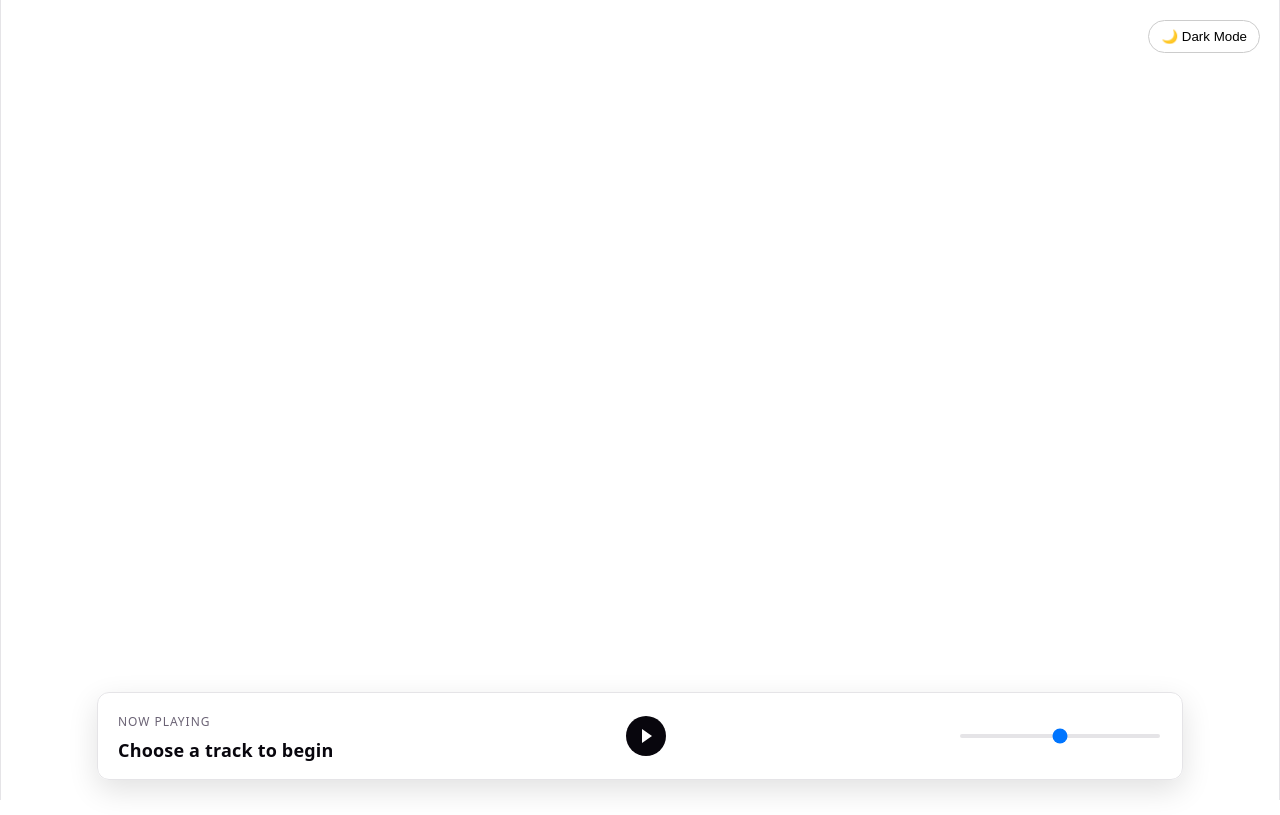
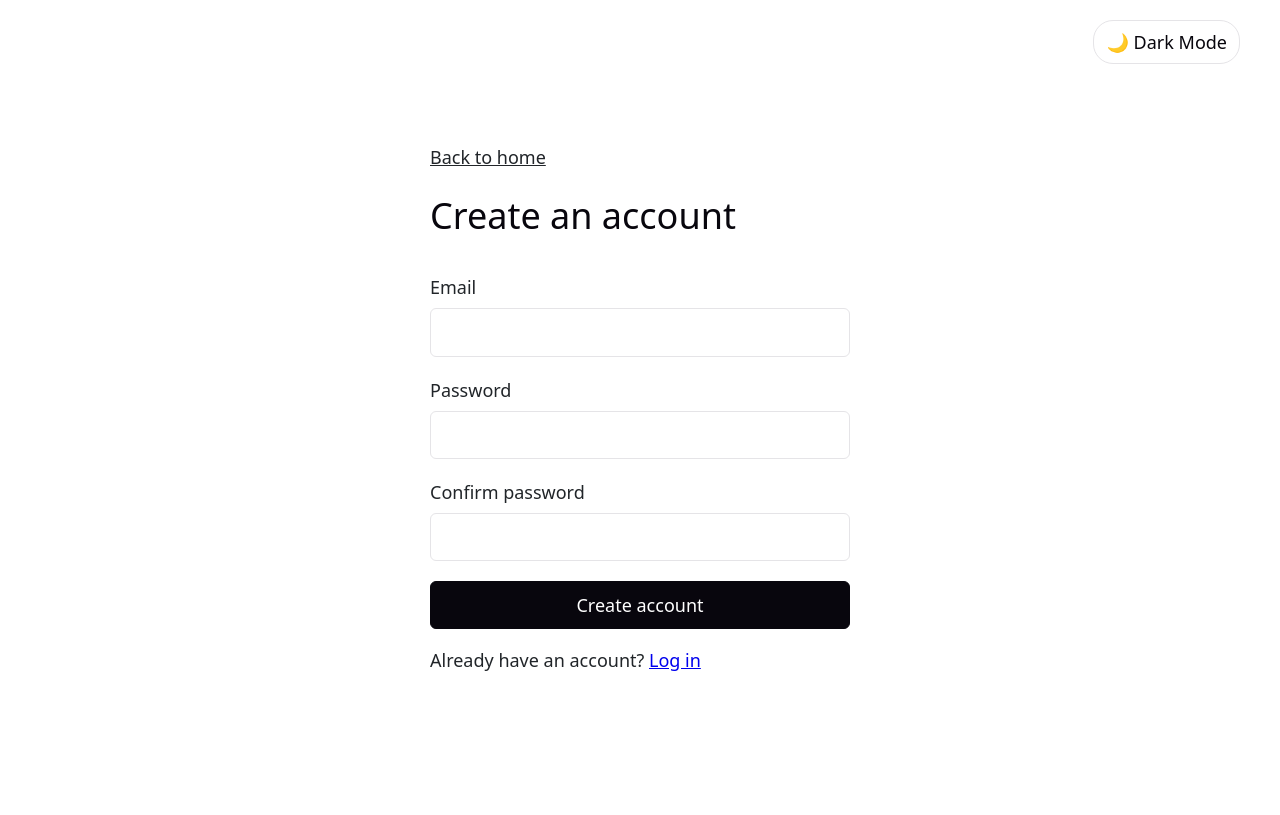
Before and after one commit to andreikeanandavid828-star/musicon, a React (Vite) app: page /signup in a window 1280 px wide. Built offline with nearby package versions, Linux system fonts and the light colour scheme.

Commit message:
fixed light/dark mode, organized stuff, added sign up

```diff
--- a/src/App.css
+++ b/src/App.css
@@ -1,5 +1,3 @@
-
-
 /*ISSUES THAT NEED TO BE FIXED:
 
 - the code needs to be cleaned up and organized, with comments explaining each section and its purpose.
@@ -15,147 +13,68 @@
 
 */
 
-/* ================================================================================ */
-/* ================================================================================ */
-/* ================================================================================ */
+/* App layout and shared header. */
+.app-container {
+  min-height: 100vh;
+  padding: 20px 40px 124px;
+  background: var(--page-bg);
+  color: var(--text);
+  text-align: center;
+  transition: background-color 0.3s ease, color 0.3s ease;
+}
+.app-header {
+  display: flex;
+  align-items: center;
+  justify-content: space-between;
+  gap: 12px;
+  min-height: 38px;
+}
+.app-header--login { justify-content: flex-end; }
 
-/* Add this snippet to the top of your App.css */
-* {
-  box-sizing: border-box;
-  /* Tells all elements to contain their padding */
+/* Shared button styles for links and interactive controls. */
+.button {
+  display: inline-flex;
+  align-items: center;
+  justify-content: center;
+  padding: 8px 12px;
+  border: 1px solid var(--border);
+  border-radius: 20px;
+  background: var(--control-bg);
+  color: var(--control-text);
+  text-decoration: none;
+  cursor: pointer;
+}
+.button:hover { border-color: var(--muted); }
+.button:focus-visible, .back-link:focus-visible, .form-input:focus-visible, .footer-volume:focus-visible {
+  outline: 2px solid #aa3bff;
+  outline-offset: 2px;
+}
+.button--primary {
+  padding: 10px 14px;
+  border-color: var(--primary-bg);
+  border-radius: 6px;
+  background: var(--primary-bg);
+  color: var(--primary-text);
 }
 
-.top-corner-container {
-  position: absolute;
-  /* Takes it out of normal layout flow */
-  top: 20px;
-  /* 20 pixels down from the very top */
-  right: 20px;
-  /* 20 pixels in from the very right */
-  display: flex;
-  /* Aligns the buttons horizontally side-by-side */
-  gap: 10px;
-  /* Adds a 10px space between the buttons */
+/* Home and login pages. */
+.home-page h1, .login-page h1 { color: var(--heading); font-weight: 500; }
+.home-page h1 { margin: 32px 0; font-size: 56px; letter-spacing: -0.03em; }
+.home-page p { margin: 0; }
+.login-page { max-width: 420px; margin: 80px auto 0; text-align: left; }
+.login-page h1 { margin: 20px 0 32px; font-size: 36px; }
+.back-link { color: inherit; }
+.login-form { display: flex; flex-direction: column; gap: 8px; }
+.form-input {
+  margin-bottom: 12px;
+  padding: 10px;
+  border: 1px solid var(--border);
+  border-radius: 6px;
+  background: var(--control-bg);
+  color: var(--control-text);
 }
 
-.left-top-corner-container {
-  position: absolute;
-  /* Takes it out of normal layout flow */
-  top: 20px;
-  /* 20 pixels down from the very top */
-  left: 20px;
-  /* 20 pixels in from the very left */
-  display: flex;
-  /* Aligns the buttons horizontally side-by-side */
-  gap: 10px;
-  /* Adds a 10px space between the buttons */
-}
-
-.Login-btn {
-  display: inline-block;
-  padding: 8px 12px;
-  cursor: pointer;
-  border-radius: 20px;
-  border: 1px solid #ccc;
-  background: white;
-  color: black;
-  text-decoration: none;
-}
-
-.login-page {
-  max-width: 420px;
-  margin: 80px auto 0;
-  text-align: left;
-}
-
-.login-page h1 {
-  margin-top: 20px;
-  font-size: 36px;
-  white-space: nowrap;
-}
-
-.back-link {
-  color: inherit;
-}
-
-.login-form {
-  display: flex;
-  flex-direction: column;
-  gap: 8px;
-}
-
-.login-form input {
-  margin-bottom: 12px;
-  padding: 10px;
-  background: #fff;
-  color:#08060d;
-  border: 1px solid #ccc;
-  border-radius: 6px;
-  font: inherit;
-}
-
-.login-form button {
-  padding: 10px 14px;
-  border: 0;
-  border-radius: 6px;
-  background: #08060d;
-  color: #fff;
-  cursor: pointer;
-  font: inherit;
-}
-
-/* 🌐 1. Synchronize the browser's base canvas background color */
-html,
-body {
-  background-color: #ffffff;
-  /* Light mode default canvas */
-  transition: background-color 0.3s ease;
-}
-
-/* 🌙 2. When dark mode is active, turn the absolute root canvas dark too! */
-.dark-mode-active html,
-html:has(.dark-mode) {
-  background-color: #121212 !important;
-}
-
-/* 🛑 3. Stop the annoying left-and-right scroll canvas leaks */
-html {
-  overscroll-behavior-x: none;
-  /* Disables side-to-side rubber-banding completely */
-  overscroll-behavior-y: auto;
-  /* Allows up/down bounce, but it will now be dark! */
-}
-
-/* Base styles for your main container */
-/* 1. Clear out the browser's default body margins */
-html,
-body {
-  margin: 0;
-  padding: 0;
-  width: 100%;
-  overflow-x: hidden;
-  /* Prevents accidental sideways scrolling */
-}
-
-/* 2. Force your app layout to fill the absolute entire screen */
-#root {
-  width: 100%;
-  margin: 0;
-  padding: 0;
-}
-
-.app-container {
-  min-height: 100vh;
-  width: 100%;
-  /* ✨ Change this from 100vw to 100% */
-  box-sizing: border-box;
-
-  background-color: #ffffff;
-  color: #212529;
-  transition: background-color 0.3s ease, color 0.3s ease;
-  padding: 40px 40px 124px;
-}
-
+/* Footer music player. */
 .footer-panel {
   position: fixed;
   z-index: 10;
@@ -169,51 +88,25 @@ body {
   max-width: 1086px;
   margin: 0 auto;
   padding: 16px 20px;
-  border: 1px solid #e5e4e7;
+  border: 1px solid var(--border);
   border-radius: 12px;
-  background: rgba(255, 255, 255, 0.94);
-  box-shadow: 0 10px 30px rgba(0, 0, 0, 0.12);
+  background: var(--surface);
+  box-shadow: var(--shadow);
   backdrop-filter: blur(12px);
 }
-
-.footer-track {
-  display: flex;
-  min-width: 0;
-  flex-direction: column;
-  gap: 2px;
-  text-align: left;
-}
-
-.footer-eyebrow {
-  color: #6b6375;
-  font-size: 12px;
-  letter-spacing: 0.08em;
-  text-transform: uppercase;
-}
-
-.footer-track strong {
-  overflow: hidden;
-  color: #08060d;
-  text-overflow: ellipsis;
-  white-space: nowrap;
-}
-
+.footer-track { display: flex; min-width: 0; flex-direction: column; gap: 2px; text-align: left; }
+.footer-eyebrow { color: var(--muted); font-size: 12px; letter-spacing: 0.08em; text-transform: uppercase; }
+.footer-track strong { overflow: hidden; color: var(--heading); text-overflow: ellipsis; white-space: nowrap; }
 .footer-action {
-  display: inline-flex;
-  align-items: center;
-  justify-content: center;
   flex: 0 0 auto;
   width: 40px;
   height: 40px;
   padding: 0;
-  border: 0;
-  border-radius: 999px;
-  background: #08060d;
-  color: #fff;
-  cursor: pointer;
-  font: inherit;
+  border-radius: 50%;
+  border-color: var(--primary-bg);
+  background: var(--primary-bg);
+  color: var(--primary-text);
 }
-
 .play-icon {
   width: 0;
   height: 0;
@@ -222,89 +115,24 @@ body {
   border-bottom: 7px solid transparent;
   border-left: 10px solid currentColor;
 }
-
 .pause-icon {
   width: 12px;
   height: 14px;
-  background: linear-gradient(to right,
-      currentColor 0 4px,
-      transparent 4px 8px,
-      currentColor 8px 12px);
+  background: linear-gradient(to right, currentColor 0 4px, transparent 4px 8px, currentColor 8px 12px);
 }
-
-
 .footer-volume {
   flex: 1 1 auto;
   width: 100%;
   max-width: 200px;
   height: 4px;
   border-radius: 2px;
-  background: #e5e4e7;
+  background: var(--border);
   appearance: none;
   cursor: pointer;
 }
-
-
-
-/* Styles that kick in ONLY when .dark-mode is applied */
-.app-container.dark-mode {
-  background-color: #2a2323 !important;
+@media (max-width: 520px) {
+  .app-container { padding-right: 20px; padding-left: 20px; }
+  .home-page h1 { margin: 20px 0; font-size: 36px; }
+  .login-page h1 { font-size: 30px; }
+  .footer-panel { right: 12px; bottom: 12px; left: 12px; gap: 12px; padding: 14px 16px; }
 }
-
-.app-container.dark-mode h1,
-.app-container.dark-mode p, .login-page p {
-  color: #f8f9fa !important;
-}
-
-.dark-mode .footer-panel {
-  border-color: #3f414a;
-  background: rgba(30, 31, 38, 0.94);
-}
-
-.dark-mode .footer-eyebrow {
-  color: #b7b9c2;
-}
-
-.dark-mode .footer-track strong {
-  color: #f8f9fa;
-}
-
-.dark-mode .footer-action {
-  background: #f8f9fa;
-  color: #121212;
-}
-
-@media (max-width: 520px) {
-  .app-container {
-    padding-right: 20px;
-    padding-left: 20px;
-  }
-
-  .footer-panel {
-    right: 12px;
-    bottom: 12px;
-    left: 12px;
-    padding: 14px 16px;
-  }
-}
-
-/* Optional styling for your switch button */
-.theme-toggle-btn {
-  padding: 8px 12px;
-  cursor: pointer;
-  border-radius: 20px;
-  border: 1px solid #ccc;
-  background: white;
-  color: black;
-}
-
-.dark-mode .theme-toggle-btn {
-  background: #333;
-  color: white;
-  border-color: #555;
-}
-
-.dark-mode .login-form button {
-  background: #f8f9fa;
-  color: #121212;
-}
--- a/src/App.jsx
+++ b/src/App.jsx
@@ -1,41 +1,48 @@
-import { useState } from 'react';
+import { useEffect, useState } from 'react';
 import { BrowserRouter, Route, Routes, useLocation } from 'react-router-dom';
 import './App.css';
-import LightSwitch from './LightSwitch.jsx';
 import FooterMusicPlayer from './Footer.jsx';
 import Home from './Home.jsx';
+import LightSwitch from './LightSwitch.jsx';
 import Login from './Login.jsx';
+import LoginButton from './LoginButton.jsx';
+import SignUp from './SignUp.jsx';
 
-function App() {
+function AppShell() {
+  const [isDarkMode, setIsDarkMode] = useState(false);
+  const { pathname } = useLocation();
+  const isAuthPage = pathname === '/login' || pathname === '/signup';
+
+  useEffect(() => {
+    document.documentElement.dataset.theme = isDarkMode ? 'dark' : 'light';
+    return () => { delete document.documentElement.dataset.theme; };
+  }, [isDarkMode]);
+
+  return (
+    <div className="app-container">
+      <header className={isAuthPage ? 'app-header app-header--login' : 'app-header'}>
+        {!isAuthPage && <LoginButton />}
+        <LightSwitch
+          isDarkMode={isDarkMode}
+          toggleTheme={() => setIsDarkMode((current) => !current)}
+        />
+      </header>
+
+      <Routes>
+        <Route path="/" element={<Home />} />
+        <Route path="/login" element={<Login />} />
+        <Route path="/signup" element={<SignUp />} />
+      </Routes>
+
+      {!isAuthPage && <FooterMusicPlayer />}
+    </div>
+  );
+}
+
+export default function App() {
   return (
     <BrowserRouter>
       <AppShell />
     </BrowserRouter>
   );
 }
-
-function AppShell() {
-  const [isDarkMode, setIsDarkMode] = useState(false);
-  const location = useLocation();
-
-  const toggleTheme = () => {
-    setIsDarkMode(!isDarkMode);
-  };
-
-  return (
-    <div className={`app-container ${isDarkMode ? 'dark-mode' : ''}`}>
-      <div className="top-corner-container">
-        <LightSwitch toggleTheme={toggleTheme} isDarkMode={isDarkMode} />
-      </div>
-
-      <Routes>
-        <Route path="/" element={<Home />} />
-        <Route path="/login" element={<Login />} />
-      </Routes>
-
-      {location.pathname !== '/login' && <FooterMusicPlayer />}
-    </div>
-  );
-}
-
-export default App;
--- a/src/Button.jsx
+++ b/src/Button.jsx
@@ -1,8 +1,7 @@
-// This is a reusable button component
-export default function Button({ text }) {
+export default function Button({ children, className = '', type = 'button', ...props }) {
   return (
-    <button className="primary-btn">
-      {text}
+    <button className={['button', className].filter(Boolean).join(' ')} type={type} {...props}>
+      {children}
     </button>
   );
 }
--- a/src/Footer.jsx
+++ b/src/Footer.jsx
@@ -1,6 +1,7 @@
 import { useState } from 'react';
+import Button from './Button.jsx';
 
-function FooterMusicPlayer() {
+export default function FooterMusicPlayer() {
   const [isPlaying, setIsPlaying] = useState(false);
 
   return (
@@ -9,18 +10,15 @@ function FooterMusicPlayer() {
         <span className="footer-eyebrow">Now playing</span>
         <strong>Choose a track to begin</strong>
       </div>
-            <button
+      <Button
         className="footer-action"
-                type="button"
         aria-label={isPlaying ? 'Pause' : 'Play'}
         title={isPlaying ? 'Pause' : 'Play'}
-                onClick={() => setIsPlaying(!isPlaying)}
+        onClick={() => setIsPlaying((current) => !current)}
       >
         <span className={isPlaying ? 'pause-icon' : 'play-icon'} aria-hidden="true" />
-            </button>
-            <input className="footer-volume" type="range" min="0" max="100" defaultValue="50" />
+      </Button>
+      <input className="footer-volume" type="range" min="0" max="100" defaultValue="50" aria-label="Volume" />
     </footer>
   );
 }
-
-export default FooterMusicPlayer;
--- a/src/LightSwitch.jsx
+++ b/src/LightSwitch.jsx
@@ -1,9 +1,9 @@
-// This is a button for the light switch component
+import Button from './Button.jsx';
+
 export default function LightSwitch({ toggleTheme, isDarkMode }) {
   return (
-    <button onClick={toggleTheme} className="theme-toggle-btn">
-      {/* Change the text or emoji on the button based on the mode */}
+    <Button onClick={toggleTheme} aria-pressed={isDarkMode}>
       {isDarkMode ? '☀️ Light Mode' : '🌙 Dark Mode'}
-    </button>
+    </Button>
   );
 }
--- a/src/Login.jsx
+++ b/src/Login.jsx
@@ -1,19 +1,37 @@
 import { Link } from 'react-router-dom';
+import Button from './Button.jsx';
 
 export default function Login() {
   return (
     <main className="login-page">
       <Link className="back-link" to="/">Back to home</Link>
       <h1>Log in to Musicon</h1>
+
       <form className="login-form">
         <label htmlFor="email">Email</label>
-                <input id="email" name="email" type="email" autoComplete="email" required />
+        <input
+          className="form-input"
+          id="email"
+          name="email"
+          type="email"
+          autoComplete="email"
+          required
+        />
 
         <label htmlFor="password">Password</label>
-                <input id="password" name="password" type="password" autoComplete="current-password" required />
+        <input
+          className="form-input"
+          id="password"
+          name="password"
+          type="password"
+          autoComplete="current-password"
+          required
+        />
 
-                <button type="submit">Log in</button>
+        <Button className="button--primary" type="submit">Log in</Button>
       </form>
+
+      <p>Don't have an account? <Link to="/signup">Sign up</Link></p>
     </main>
   );
 }
--- a/src/LoginButton.jsx
+++ b/src/LoginButton.jsx
@@ -1,7 +1,5 @@
 import { Link } from 'react-router-dom';
 
 export default function LoginButton() {
-  return (
-    <Link to="/login" className="Login-btn">Log in</Link>
-  );
+  return <Link to="/login" className="button">Log in</Link>;
 }
--- /dev/null
+++ b/src/SignUp.jsx
@@ -0,0 +1,103 @@
+import { useState } from 'react';
+import { Link } from 'react-router-dom';
+import Button from './Button.jsx';
+
+export default function SignUp() {
+  const [submitting, setSubmitting] = useState(false);
+  const [error, setError] = useState('');
+  const [created, setCreated] = useState(false);
+
+  async function handleSubmit(event) {
+    event.preventDefault();
+
+    const form = event.currentTarget;
+    const data = new FormData(form);
+    const email = String(data.get('email')).trim();
+    const password = String(data.get('password'));
+    const confirmation = String(data.get('confirmPassword'));
+
+    setError('');
+    setCreated(false);
+
+    if (password !== confirmation) {
+      setError('Passwords do not match.');
+      return;
+    }
+
+    setSubmitting(true);
+
+    try {
+      // Backend: accept POST /api/auth/register with { email, password }.
+      // Return 201 for success or 409 if the email is already registered.
+      const response = await fetch('/api/auth/register', {
+        method: 'POST',
+        headers: { 'Content-Type': 'application/json' },
+        body: JSON.stringify({ email, password }),
+      });
+
+      if (response.status === 201) {
+        form.reset();
+        setCreated(true);
+      } else if (response.status === 409) {
+        setError('An account already exists with that email.');
+      } else if (response.status === 404) {
+        setError('');
+      } else {
+        setError('Could not create your account. Please try again.');
+      }
+    } catch {
+      setError('.');
+    } finally {
+      setSubmitting(false);
+    }
+  }
+
+  return (
+    <main className="login-page">
+      <Link className="back-link" to="/">Back to home</Link>
+      <h1>Create an account</h1>
+
+      <form className="login-form" onSubmit={handleSubmit}>
+        <label htmlFor="signup-email">Email</label>
+        <input
+          className="form-input"
+          id="signup-email"
+          name="email"
+          type="email"
+          autoComplete="email"
+          required
+        />
+
+        <label htmlFor="signup-password">Password</label>
+        <input
+          className="form-input"
+          id="signup-password"
+          name="password"
+          type="password"
+          autoComplete="new-password"
+          minLength={8}
+          required
+        />
+
+        <label htmlFor="signup-confirm">Confirm password</label>
+        <input
+          className="form-input"
+          id="signup-confirm"
+          name="confirmPassword"
+          type="password"
+          autoComplete="new-password"
+          minLength={8}
+          required
+        />
+
+        <Button className="button--primary" type="submit" disabled={submitting}>
+          {submitting ? 'Creating account…' : 'Create account'}
+        </Button>
+      </form>
+
+      {error && <p role="alert">{error}</p>}
+      {created && <p role="status">Account created.</p>}
+      <p>Already have an account? <Link to="/login">Log in</Link></p>
+    </main>
+  );
+}
--- a/src/index.css
+++ b/src/index.css
@@ -1,111 +1,37 @@
+/* Global palette and document defaults. The toggle sets data-theme. */
 :root {
-  --text: #6b6375;
-  --text-h: #08060d;
-  --bg: #fff;
+  font: 18px/1.45 system-ui, 'Segoe UI', Roboto, sans-serif;
+  color-scheme: light;
+  --page-bg: #fff;
+  --text: #212529;
+  --heading: #08060d;
+  --muted: #6b6375;
   --border: #e5e4e7;
-  --code-bg: #f4f3ec;
-  --accent: #aa3bff;
-  --accent-bg: rgba(170, 59, 255, 0.1);
-  --accent-border: rgba(170, 59, 255, 0.5);
-  --social-bg: rgba(244, 243, 236, 0.5);
-  --shadow:
-    rgba(0, 0, 0, 0.1) 0 10px 15px -3px, rgba(0, 0, 0, 0.05) 0 4px 6px -2px;
-
-  --sans: system-ui, 'Segoe UI', Roboto, sans-serif;
-  --heading: system-ui, 'Segoe UI', Roboto, sans-serif;
-  --mono: ui-monospace, Consolas, monospace;
-
-  font: 18px/145% var(--sans);
-  letter-spacing: 0.18px;
-  color-scheme: light dark;
-  color: var(--text);
-  background: var(--bg);
-  font-synthesis: none;
-  text-rendering: optimizeLegibility;
-  -webkit-font-smoothing: antialiased;
-  -moz-osx-font-smoothing: grayscale;
-
-  @media (max-width: 1024px) {
-    font-size: 16px;
-  }
+  --surface: rgba(255, 255, 255, 0.94);
+  --control-bg: #fff;
+  --control-text: #08060d;
+  --primary-bg: #08060d;
+  --primary-text: #fff;
+  --shadow: 0 10px 30px rgba(0, 0, 0, 0.12);
+  background: var(--page-bg);
 }
-
-@media (prefers-color-scheme: dark) {
-  :root {
-    --text: #9ca3af;
-    --text-h: #000000;
-    --bg: #16171d;
-    --border: #2e303a;
-    --code-bg: #1f2028;
-    --accent: #c084fc;
-    --accent-bg: rgba(192, 132, 252, 0.15);
-    --accent-border: rgba(192, 132, 252, 0.5);
-    --social-bg: rgba(47, 48, 58, 0.5);
-    --shadow:
-      rgba(0, 0, 0, 0.4) 0 10px 15px -3px, rgba(0, 0, 0, 0.25) 0 4px 6px -2px;
-  }
-
-  #social .button-icon {
-    filter: invert(1) brightness(2);
-  }
+:root[data-theme='dark'] {
+  color-scheme: dark;
+  --page-bg: #2a2323;
+  --text: #f8f9fa;
+  --heading: #f8f9fa;
+  --muted: #b7b9c2;
+  --border: #3f414a;
+  --surface: rgba(30, 31, 38, 0.94);
+  --control-bg: #333;
+  --control-text: #fff;
+  --primary-bg: #f8f9fa;
+  --primary-text: #121212;
+  --shadow: 0 10px 30px rgba(0, 0, 0, 0.3);
 }
-
-body {
-  margin: 0;
-}
-
-#root {
-  width: 1126px;
-  max-width: 100%;
-  margin: 0 auto;
-  text-align: center;
-  border-inline: 1px solid var(--border);
-  min-height: 100svh;
-  display: flex;
-  flex-direction: column;
-  box-sizing: border-box;
-}
-
-h1,
-h2 {
-  font-family: var(--heading);
-  font-weight: 500;
-  color: var(--text-h);
-}
-
-h1 {
-  font-size: 56px;
-  letter-spacing: -1.68px;
-  margin: 32px 0;
-  @media (max-width: 1024px) {
-    font-size: 36px;
-    margin: 20px 0;
-  }
-}
-h2 {
-  font-size: 24px;
-  line-height: 118%;
-  letter-spacing: -0.24px;
-  margin: 0 0 8px;
-  @media (max-width: 1024px) {
-    font-size: 20px;
-  }
-}
-p {
-  margin: 0;
-}
-
-code,
-.counter {
-  font-family: var(--mono);
-  display: inline-flex;
-  border-radius: 4px;
-  color: var(--text-h);
-}
-
-code {
-  font-size: 15px;
-  line-height: 135%;
-  padding: 4px 8px;
-  background: var(--code-bg);
-}
+* { box-sizing: border-box; }
+html { background: var(--page-bg); }
+body { margin: 0; min-width: 320px; }
+#root { min-height: 100vh; }
+button, input { font: inherit; }
+@media (max-width: 1024px) { :root { font-size: 16px; } }
```
Also changed, not shown: src/Home.jsx (+2 -8 lines), src/main.jsx (+5 -14 lines). Lines whose indentation alone changed are shown as unchanged.
